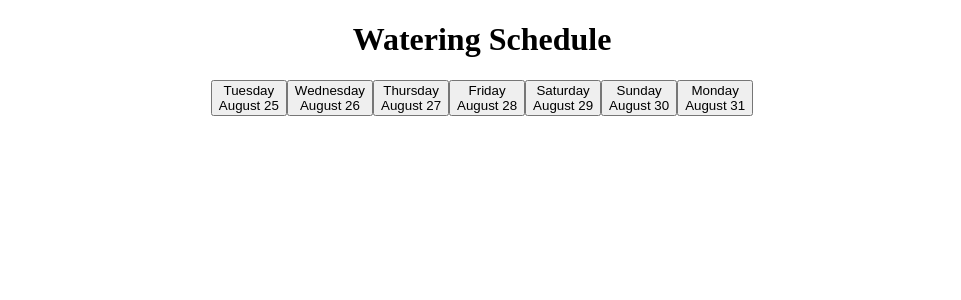
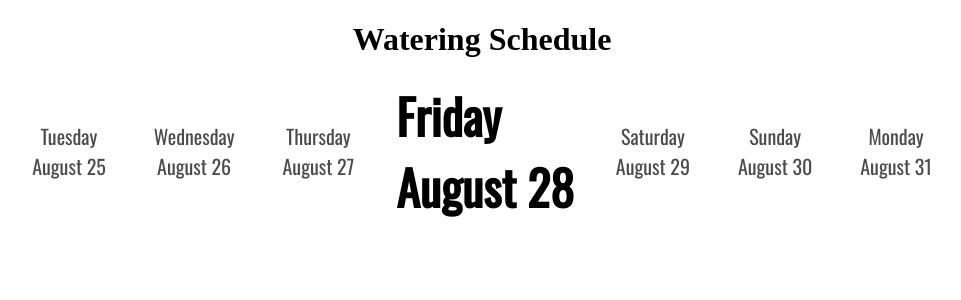
Before and after one commit to JI511/analyze_app, a Django app: page /houseplants/watering_schedule/ in a window 1280 px wide. Shown: the top 300 px of the page, without its empty margins (158-1119 px from the left). Run offline with Django 3.2, Linux system fonts and the light colour scheme.

Commit message:
Basic styling for dates

```diff
--- a/houseplants/static/houseplants/houseplants_style.css
+++ b/houseplants/static/houseplants/houseplants_style.css
@@ -93,3 +93,18 @@
     text-decoration: none;
     font-size: 20px;
 }
+
+.watering_current_date {
+    font-family: "Oswald";
+    font-size: 48px;
+    font-weight: bold;
+}
+
+.watering_outside_dates {
+    background:none;
+    border:none;
+    cursor: pointer;
+    font-family: "Oswald";
+    font-size: 20px;
+    opacity: 70%;
+}
--- a/houseplants/templates/houseplants/watering_schedule.html
+++ b/houseplants/templates/houseplants/watering_schedule.html
@@ -6,6 +6,7 @@
     <title>Watering Schedule</title>
     <link rel="shortcut icon" type="image/png" href="{% static 'houseplants/favicon.ico' %}"/>
     <link rel="stylesheet" type="text/css" href="{% static 'houseplants/houseplants_style.css' %}">
+    <link rel="stylesheet" type="text/css" href="//fonts.googleapis.com/css?family=Oswald" />
 </head>
 <body>
 
@@ -13,15 +14,19 @@
 
 <form action="{% url 'houseplants:reddit_images' %}" method="post">
 {% csrf_token %}
-    <div style="display: flex; justify-content: center; align-items: center; flex-direction: row;">
+    <div style="display: flex; justify-content: center; align-items: center; flex-direction: row; gap: 36px;">
         {% for week, day in early_dates %}
-            <button>{{ week }}<br/>{{ day }}</button>
+            <button class="watering_outside_dates">{{ week }}<br/>{{ day }}</button>
         {% endfor %}
         {% for week, day in current_date %}
-            <button>{{ week }}<br/>{{ day }}</button>
+            <div>
+                <label class="watering_current_date">{{ week }}</label>
+                <br>
+                <label class="watering_current_date">{{ day }}</label>
+            </div>
         {% endfor %}
         {% for week, day in later_dates %}
-            <button>{{ week }}<br/>{{ day }}</button>
+            <button class="watering_outside_dates">{{ week }}<br/>{{ day }}</button>
         {% endfor %}
     </div>
 </form>
```
